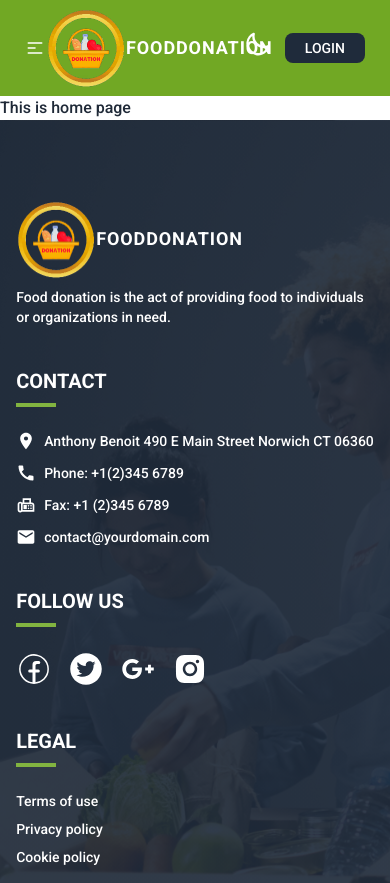
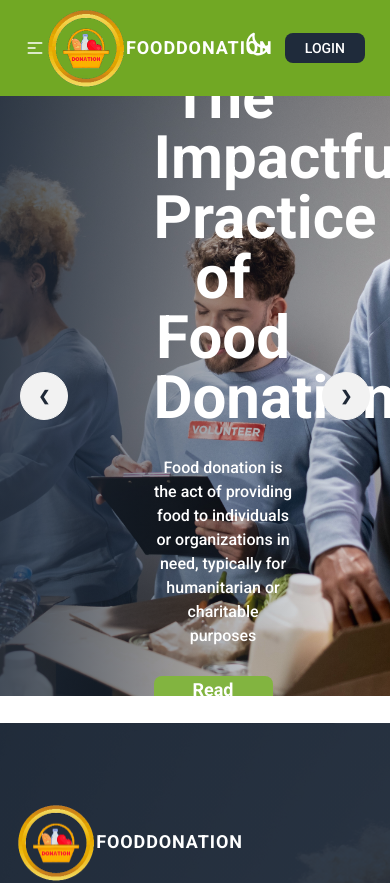
Before and after one commit to AhosanHabib2121/food-donation-client, a React (Vite) app: page / in a window 390 px wide. Shown: the top 883 px of the page. Built offline with nearby package versions, Linux system fonts and the light colour scheme.

Commit message:
added to banner section with responsive

```diff
--- /dev/null
+++ b/src/components/banner/Banner.jsx
@@ -0,0 +1,80 @@
+import foodDonatin1 from '../../assets/foodDonatin1.jpg'
+import foodDonatin2 from '../../assets/foodDonatin2.jpg'
+
+const Banner = () => {
+    return (
+      <div className="carousel w-full h-[600px] ">
+        {/* slide1 */}
+        <div id="slide1" className="carousel-item relative w-full">
+          <img src={foodDonatin1} className="w-full object-cover" />
+
+          {/* content area */}
+          <div className="absolute flex items-center h-full right-0 left-0 bg-gradient-to-r from-[#1f2b3bd2] to-[rgba(31, 43, 59, 0.92)]">
+            <div className="text-white space-y-7 pl-14 w-1/2 mx-auto">
+              <h2 className=" text-6xl font-bold text-center ">
+                The Impactful Practice of Food Donation
+              </h2>
+              <p className="text-center">
+                Food donation is the act of providing food to individuals or
+                organizations in need, typically for humanitarian or charitable
+                purposes
+              </p>
+              {/* button area */}
+              <div className=" text-center ">
+                <button className="btn bg-[#82b440] hover:bg-white hover:text-[#82b440] border-0 text-white mr-5 normal-case text-lg">
+                  Read More
+                </button>
+              </div>
+            </div>
+          </div>
+
+          {/* arrow button here */}
+          <div className="absolute flex justify-between transform -translate-y-1/2 left-5 right-5 top-1/2">
+            <a href="#slide1" className="btn btn-circle">
+              ❮
+            </a>
+            <a href="#slide2" className="btn btn-circle">
+              ❯
+            </a>
+          </div>
+        </div>
+
+        {/* slide2 */}
+        <div id="slide2" className="carousel-item relative w-full">
+          <img src={foodDonatin2} className="w-full object-cover" />
+
+          {/* content area */}
+          <div className="absolute flex items-center h-full right-0 left-0 bg-gradient-to-r from-[#1f2b3bd2] to-[rgba(31, 43, 59, 0.92)]">
+            <div className="text-white space-y-7 pl-14 w-1/2 mx-auto">
+              <h2 className=" text-6xl font-bold text-center ">
+                Food Sharing Societal Implications
+              </h2>
+              <p className="text-center">
+                Food donation is the act of providing food to individuals or
+                organizations in need, typically for humanitarian or charitable
+                purposes
+              </p>
+              {/* button area */}
+              <div className=" text-center ">
+                <button className="btn bg-[#82b440] hover:bg-white hover:text-[#82b440] border-0 text-white mr-5 normal-case text-lg">
+                  Read More
+                </button>
+              </div>
+            </div>
+          </div>
+
+          {/* arrow button here */}
+          <div className="absolute flex justify-between transform -translate-y-1/2 left-5 right-5 top-1/2">
+            <a href="#slide1" className="btn btn-circle">
+              ❮
+            </a>
+            <a href="#slide1" className="btn btn-circle">
+              ❯
+            </a>
+          </div>
+        </div>
+      </div>
+    );
+};
+
+export default Banner;
--- a/src/components/footer/Footer.css
+++ b/src/components/footer/Footer.css
@@ -1,6 +1,6 @@
 .footer-image {
     background-image: linear-gradient(rgba(31, 43, 59, 0.92), rgba(31, 43, 59, 0.92)),
-    url('../../assets/footerImage.jpg');
+    url('../../assets/foodDonatin1.jpg');
     background-size: cover;
     background-position-y: bottom;
 
--- a/src/components/footer/Footer.jsx
+++ b/src/components/footer/Footer.jsx
@@ -12,7 +12,7 @@ import { MdLocationOn, MdCall, MdOutlineFax, MdEmail } from "react-icons/md";
 const Footer = () => {
     return (
       <>
-        <div className=" footer-image">
+        <div className=" footer-image mt-5">
           <footer className="footer justify-center md:px-5 md:justify-normal lg:px-0 py-20  text-white font-robotFont max-w-7xl md:mx-auto ">
             <aside>
               <div className=" flex  md:gap-2 items-center">
--- a/src/pages/home/Home.jsx
+++ b/src/pages/home/Home.jsx
@@ -1,14 +1,12 @@
+import Banner from "../../components/banner/Banner";
 import Footer from "../../components/footer/Footer";
 
 
 const Home = () => {
     return (
         <div>
-            {/* main area */}
-            <div>
-                <h1>This is home page</h1>
-
-            </div>
+            {/* banner section here */}
+            <Banner/>
 
             {/* footer section here */}
             <Footer/>
```
Also changed, not shown: src/assets/foodDonatin1.jpg (renamed from src/assets/footerImage.jpg), src/assets/foodDonatin2.jpg (added).
